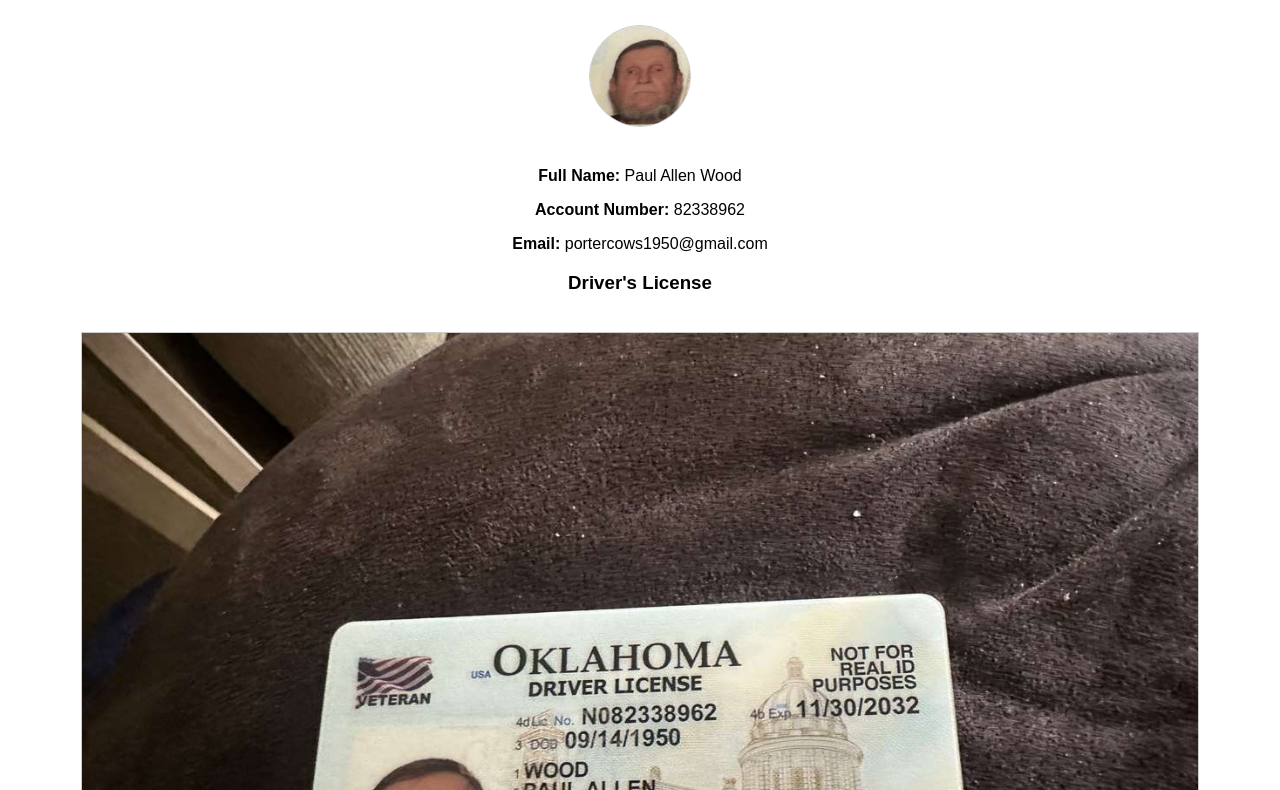
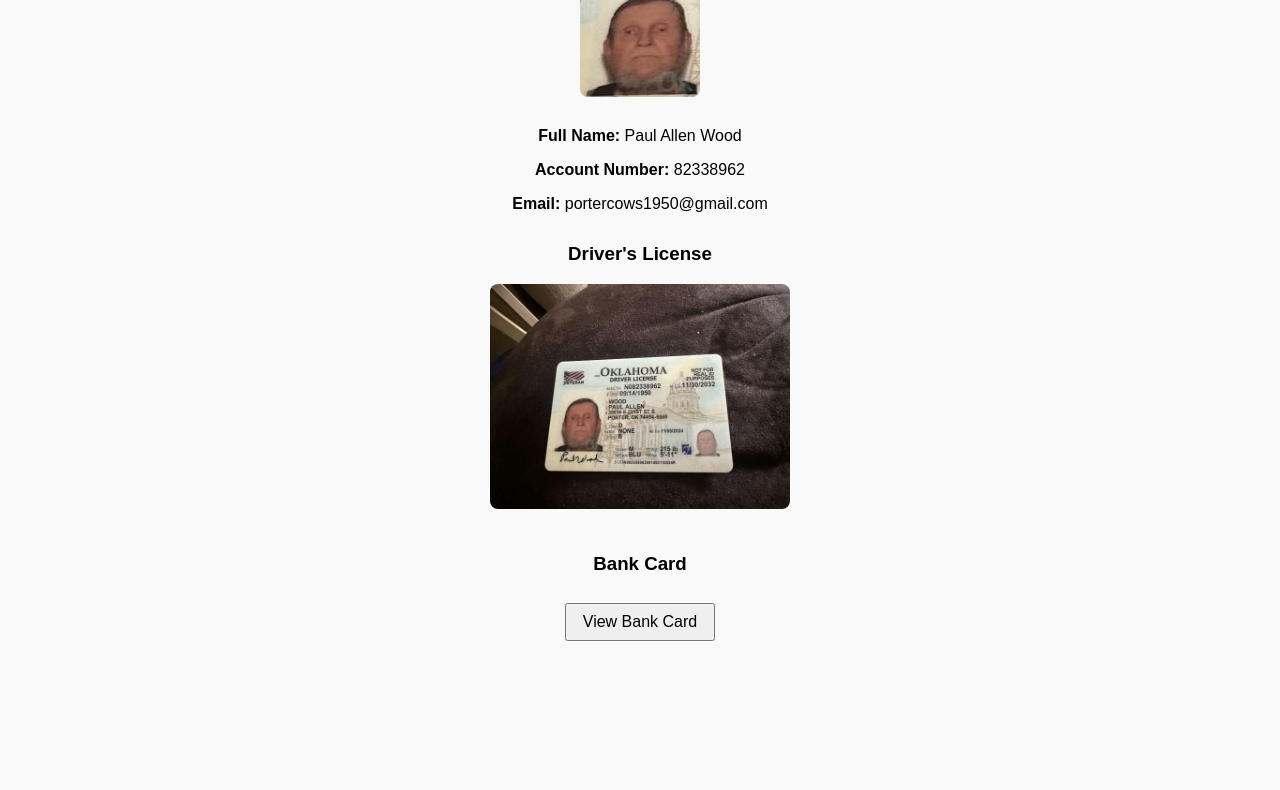
Before and after one commit to Americanbank-source/Winners-bank, a plain HTML site: page profile.html in a window 1280 px wide. Shown: the part 63-853 px from the top of the page. After the commit the page ends 800 px from the top, so only its background shows below. Drawn offline with Linux system fonts and the light colour scheme.

Commit message:
Add files via upload

```diff
--- a/profile.html
+++ b/profile.html
@@ -3,38 +3,63 @@
 <html lang="en">
 <head>
   <meta charset="UTF-8">
-    <title>My Profile</title>
+  <title>My Profile - Global Trust Bank</title>
   <style>
     body {
       font-family: Arial, sans-serif;
+      margin: 20px;
+      padding: 0;
+      background-color: #f9f9f9;
+    }
+    .profile {
       text-align: center;
-            margin: 20px;
+      padding: 20px;
     }
-        img {
-            max-width: 90%;
-            margin: 20px 0;
-            border: 1px solid #ccc;
+    .profile img {
+      width: 120px;
+      border-radius: 8px;
+      margin-bottom: 10px;
     }
-        .profile-pic {
-            width: 100px;
-            height: 100px;
-            border-radius: 50%;
-            object-fit: cover;
+    .info {
+      text-align: center;
+      margin: 10px 0;
+    }
+    .section {
+      margin-top: 30px;
+    }
+    #bankcard {
+      display: none;
       margin-top: 20px;
+    }
+    button {
+      margin-top: 10px;
+      padding: 8px 16px;
+      font-size: 16px;
+      cursor: pointer;
     }
   </style>
 </head>
 <body>
-    <h2>My Profile</h2>
-    <img src="profile.jpeg" alt="Profile Photo" class="profile-pic">
+  <div class="profile">
+    <img src="profile.jpeg" alt="Profile Picture">
+    <div class="info">
       <p><strong>Full Name:</strong> Paul Allen Wood</p>
       <p><strong>Account Number:</strong> 82338962</p>
       <p><strong>Email:</strong> portercows1950@gmail.com</p>
+    </div>
 
+    <div class="section">
       <h3>Driver's License</h3>
-    <img src="license.jpeg" alt="Driver's License">
+      <img src="license.jpeg" alt="Driver License" style="width: 80%; max-width: 300px;">
+    </div>
 
+    <div class="section">
       <h3>Bank Card</h3>
-    <img src="bankcard.jpeg" alt="Bank Card">
+      <button onclick="document.getElementById('bankcard').style.display='block'">View Bank Card</button>
+      <div id="bankcard">
+        <img src="bankcard.jpeg" alt="Bank Card" style="width: 80%; max-width: 300px;">
+      </div>
+    </div>
+  </div>
 </body>
 </html>
```
Lines whose indentation alone changed are shown as unchanged.
